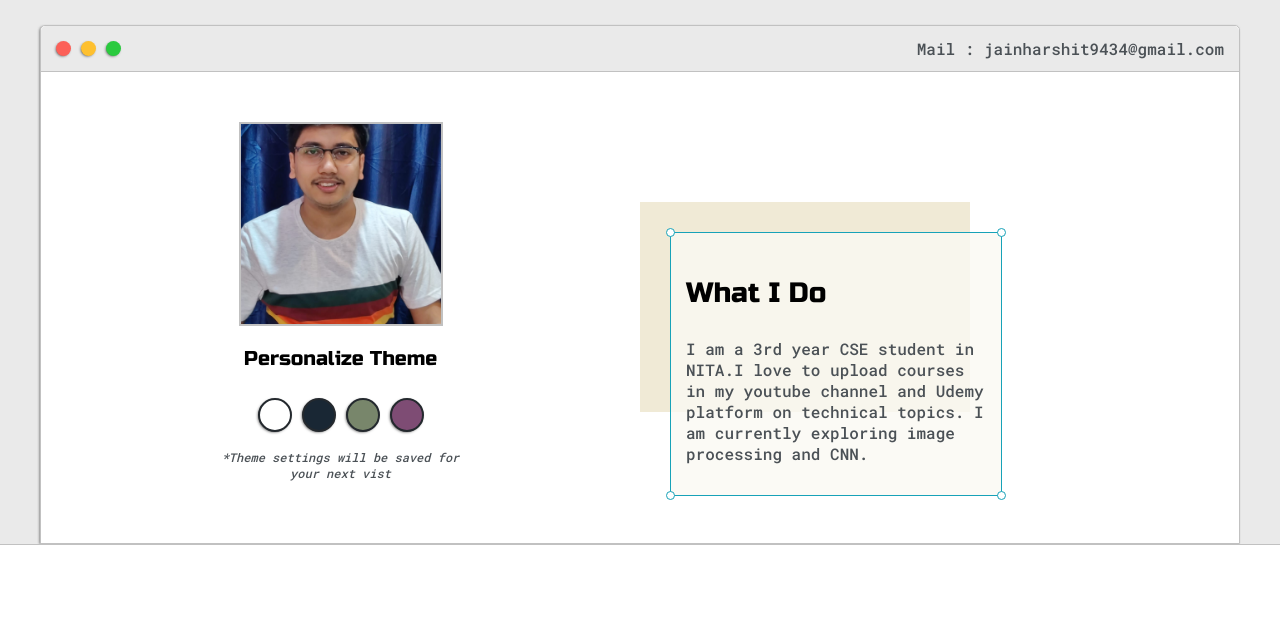
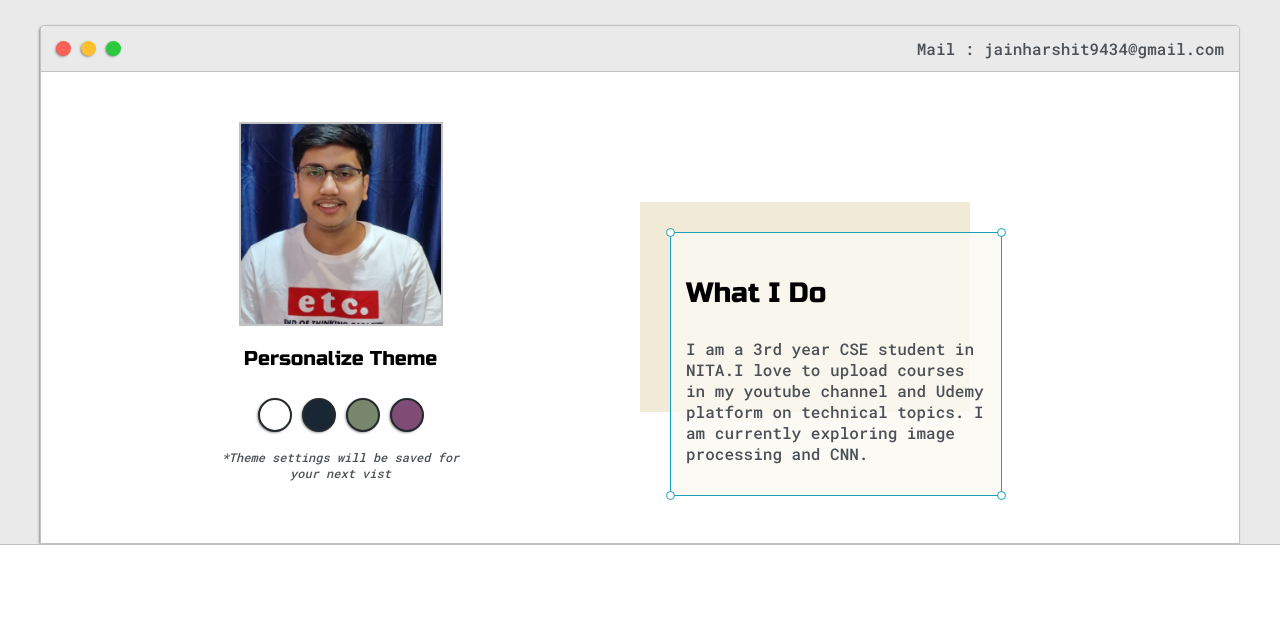
Before and after one commit to HarshitDolu/Harshit_nita, a plain HTML site: page index.html in a window 1280 px wide. Shown: the part 136-760 px from the top of the page. Drawn offline with Linux system fonts and the light colour scheme.

Commit message:
Update index.html

```diff
--- a/index.html
+++ b/index.html
@@ -42,7 +42,7 @@
 				</div>
 
 				<div class="left-column">
-					<img id="profile_pic" src="images/pic2.jpeg">
+					<img id="profile_pic" src="images/pic4.jpeg">
 					<h5 style="text-align: center;line-height: 0;">Personalize Theme</h5>
 
 					<div id="theme-options-wrapper">
```
